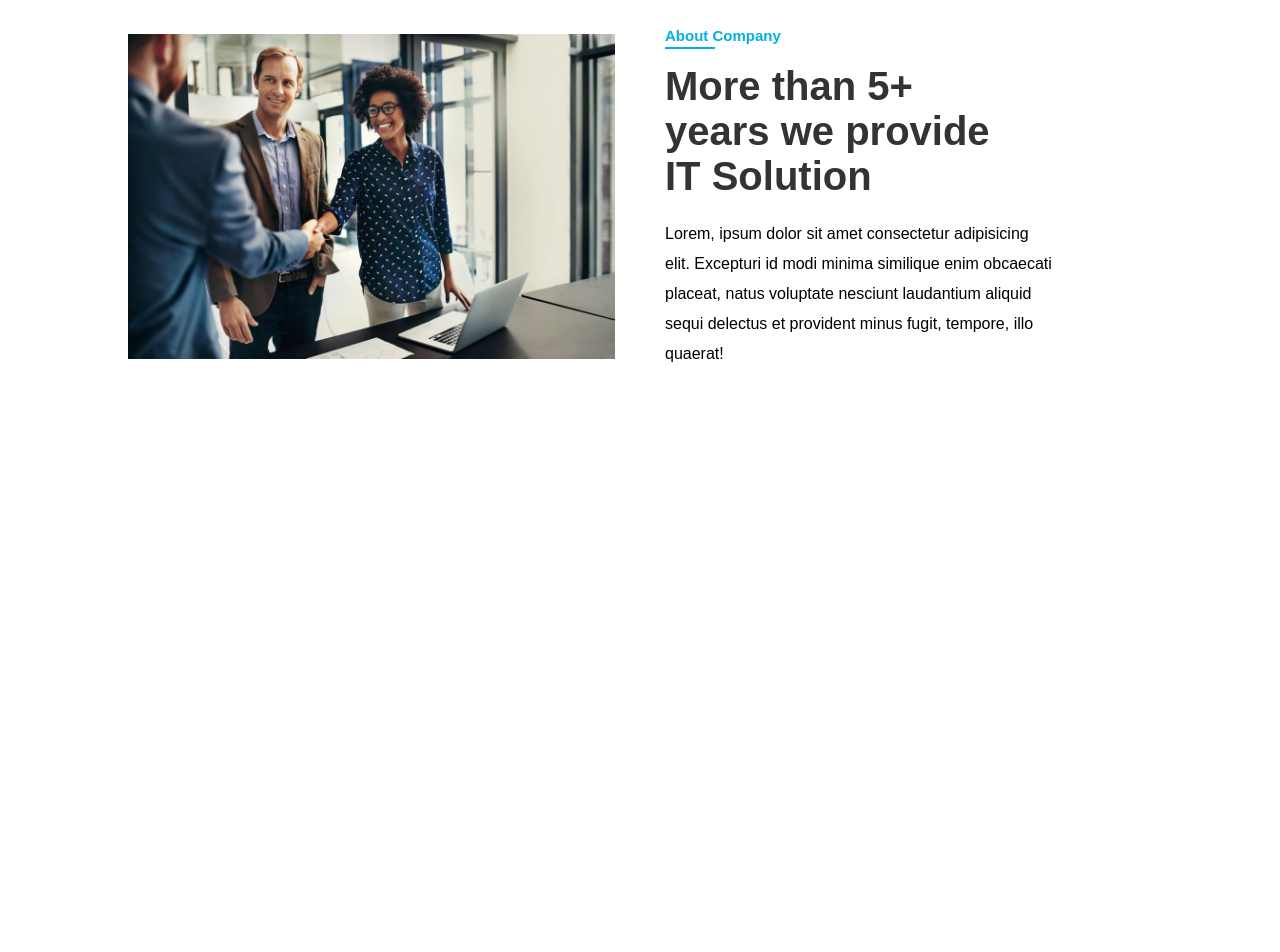
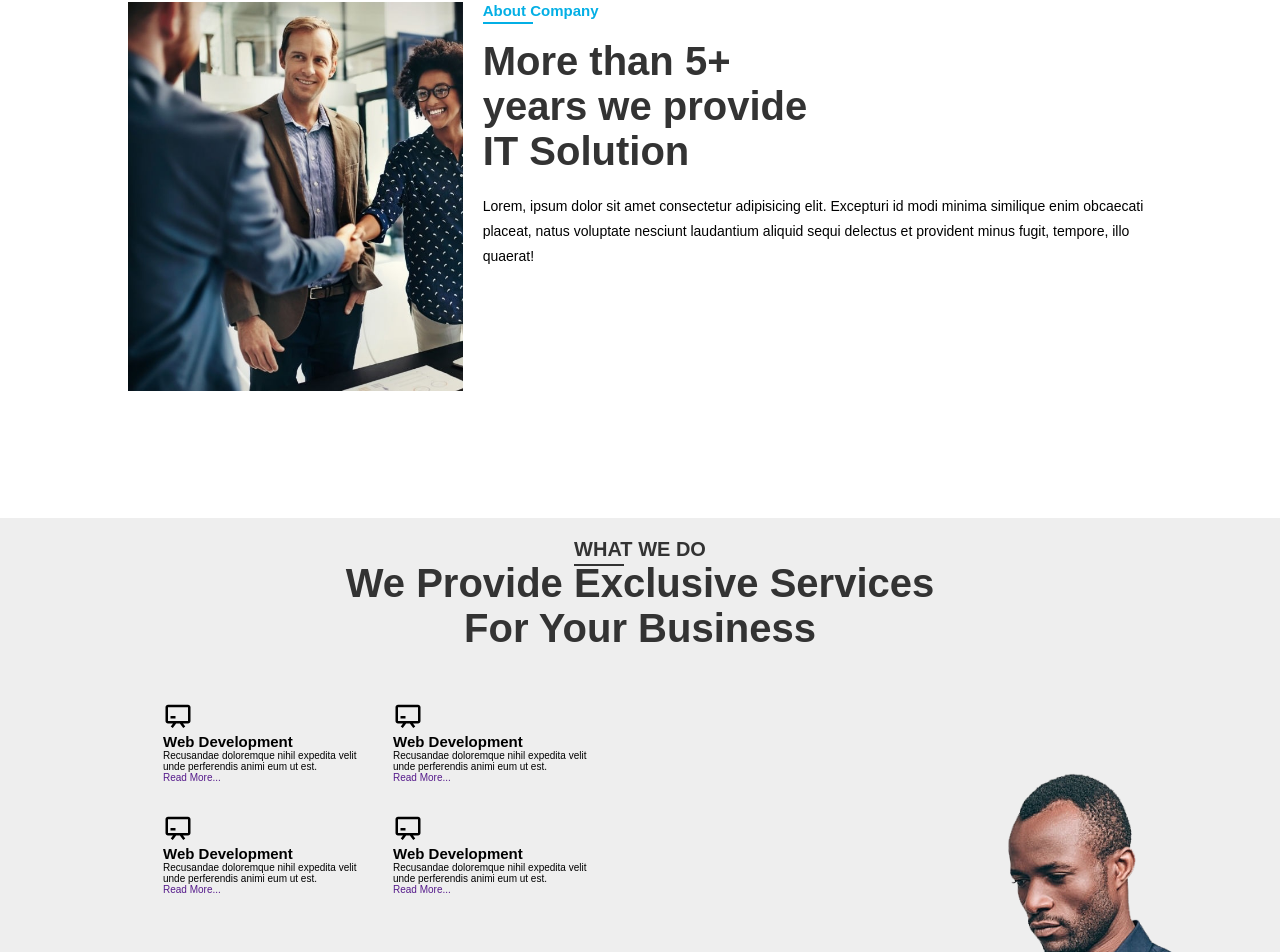
Before and after one commit to PrinceNarteh/central-tech-hub, a React (Create React App) app: page / in a window 1280 px wide. Shown: the part 915-1867 px from the top of the page. Before the commit the page ends 1433 px from the top, so only its background shows below. Built offline with nearby package versions, Linux system fonts and the light colour scheme.

Commit message:
add Offer section

```diff
--- a/src/App.tsx
+++ b/src/App.tsx
@@ -1,6 +1,7 @@
 import Navbar from "./components/Navbar";
 import Hero from "./components/Hero";
 import About from "./components/About";
+import Offer from "./components/Offer";
 
 function App() {
   return (
@@ -8,6 +9,7 @@ function App() {
       <Navbar />
       <Hero />
       <About />
+      <Offer />
     </>
   );
 }
--- a/src/components/About.tsx
+++ b/src/components/About.tsx
@@ -6,6 +6,7 @@ import Title from "./Title";
 const About = () => {
   return (
     <AboutStyle>
+      <div className="inner">
         <div className="left-side">
           <img src="about.jpg" alt="" />
         </div>
@@ -24,11 +25,12 @@ const About = () => {
             IT Solution
           </Title>
           <p>
-          Lorem, ipsum dolor sit amet consectetur adipisicing elit. Excepturi id
-          modi minima similique enim obcaecati placeat, natus voluptate nesciunt
-          laudantium aliquid sequi delectus et provident minus fugit, tempore,
-          illo quaerat!
+            Lorem, ipsum dolor sit amet consectetur adipisicing elit. Excepturi
+            id modi minima similique enim obcaecati placeat, natus voluptate
+            nesciunt laudantium aliquid sequi delectus et provident minus fugit,
+            tempore, illo quaerat!
           </p>
+        </div>
       </div>
     </AboutStyle>
   );
@@ -38,32 +40,25 @@ const AboutStyle = styled.section`
   display: flex;
   align-items: center;
   justify-content: center;
-  height: 80vh;
+  min-height: 80vh;
   width: 80%;
   margin: 0 auto;
   gap: 5rem;
+
+  .inner {
+    display: grid;
+    grid-template-columns: 1fr 2fr;
+    column-gap: 2rem;
+  }
 
   h4 {
     margin-bottom: 2rem;
   }
 
-  .left-side {
-    flex: 1;
-
-    img {
-      background-size: cover;
-    }
-  }
-
-  .right-side {
-    flex: 1;
-  }
-
   p {
-    font-size: 1.6rem;
-    width: 80%;
+    font-size: 1.4rem;
     margin-top: 2rem;
-    line-height: 3rem;
+    line-height: 2.5rem;
   }
 `;
 
--- /dev/null
+++ b/src/components/Offer.tsx
@@ -0,0 +1,73 @@
+import styled from "styled-components";
+import OfferCard from "./styles/OfferCard";
+import Title from "./Title";
+
+const Offer = () => {
+  return (
+    <OfferStyle>
+      <img src="offer.png" alt="" />
+      <div className="top">
+        <Title as="h4" underline>
+          WHAT WE DO
+        </Title>
+        <Title fontSize={4} as="h2" textAlign="center">
+          We Provide Exclusive Services <br />
+          For Your Business
+        </Title>
+      </div>
+      <div className="bottom">
+        <OfferCard />
+        <OfferCard />
+        <OfferCard />
+        <OfferCard />
+      </div>
+    </OfferStyle>
+  );
+};
+
+const OfferStyle = styled.section`
+  min-height: 100vh;
+  width: 100vw;
+  background-color: #eee;
+  position: relative;
+  padding-top: 2rem;
+
+  img {
+    position: absolute;
+    right: 0;
+    bottom: 0;
+    max-width: 40%;
+  }
+
+  &::after {
+    content: "";
+    background: url(offer.png);
+  }
+
+  .top {
+    display: flex;
+    align-items: center;
+    justify-content: center;
+    flex-direction: column;
+  }
+
+  .bottom {
+    display: flex;
+    flex-wrap: wrap;
+    justify-content: center;
+    align-items: center;
+    height: 100%;
+    gap: 3rem;
+    margin: auto 10%;
+    max-width: 50rem;
+    margin-top: 5rem;
+
+    .right {
+      img {
+        width: 100%;
+      }
+    }
+  }
+`;
+
+export default Offer;
--- a/src/components/Title.tsx
+++ b/src/components/Title.tsx
@@ -7,6 +7,7 @@ interface TitleProps {
   color?: string;
   children: React.ReactNode;
   underline?: boolean;
+  textAlign?: "left" | "center" | "right";
 }
 
 const Title = ({
@@ -14,6 +15,7 @@ const Title = ({
   fontSize,
   color,
   underline,
+  textAlign,
   children,
   ...props
 }: TitleProps) => {
@@ -21,6 +23,7 @@ const Title = ({
     font-size: ${fontSize ? fontSize : 2}rem;
     color: ${color ? color : "#333"};
     position: relative;
+    text-align: ${textAlign ? textAlign : "left"};
 
     ${underline &&
     css`
--- a/src/components/styles/GlobalStyle.tsx
+++ b/src/components/styles/GlobalStyle.tsx
@@ -12,6 +12,7 @@ export const GlobalStyle = createGlobalStyle`
 
     html {
         font-size: 62.5%;
+        overflow-x: hidden;
     }
 
     a {
--- /dev/null
+++ b/src/components/styles/OfferCard.tsx
@@ -0,0 +1,24 @@
+import styled from "styled-components";
+import { BiChalkboard } from "react-icons/bi";
+
+const OfferCard = () => {
+  return (
+    <OfferCardStyle>
+      <BiChalkboard size={30} />
+
+      <h2>Web Development</h2>
+      <p>
+        Recusandae doloremque nihil expedita velit unde perferendis animi eum ut
+        est.
+      </p>
+      <a href="">Read More...</a>
+    </OfferCardStyle>
+  );
+};
+
+const OfferCardStyle = styled.div`
+  min-width: 20rem;
+  width: 20rem;
+`;
+
+export default OfferCard;
```
Also changed, not shown: public/about.jpg, public/offer.png (added). Lines whose indentation alone changed are shown as unchanged.
